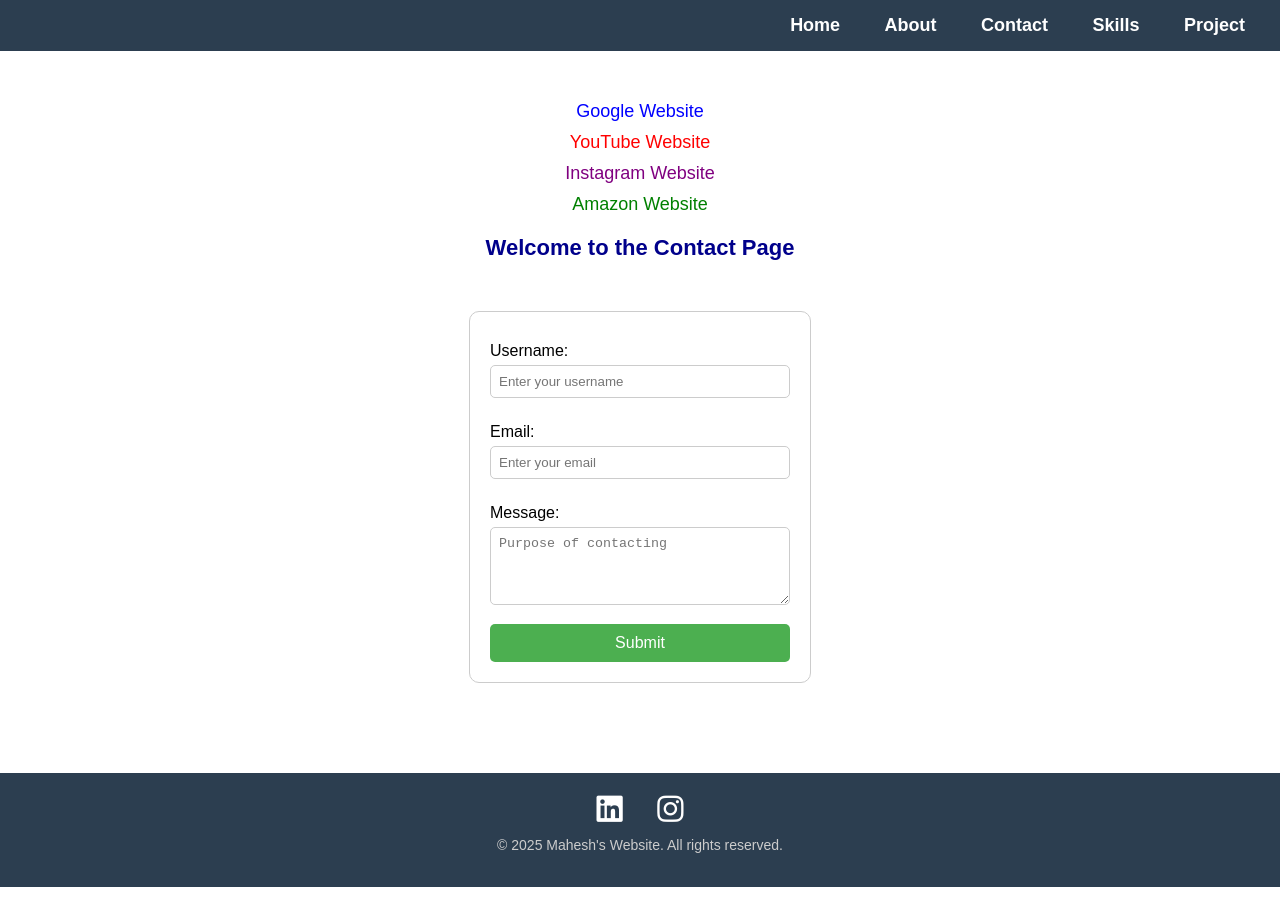
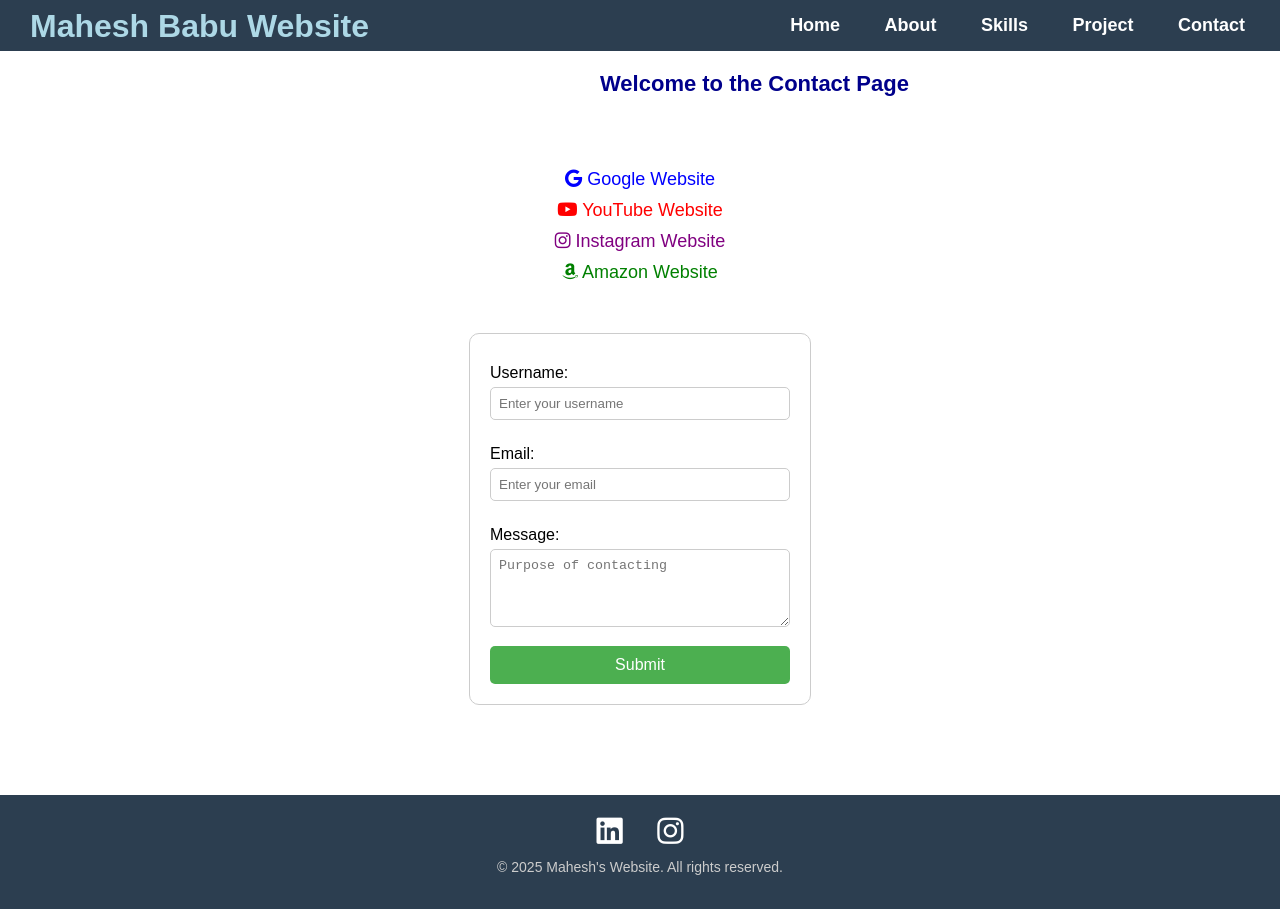
Before and after one commit to 22471A05F9/my-website, a plain HTML site: page contact.html in a window 1280 px wide. Before the commit the page ends 887 px from the top, so only its background shows below. Drawn offline with Linux system fonts and the light colour scheme.

Commit message:
index.html

```diff
--- a/contact.html
+++ b/contact.html
@@ -4,9 +4,16 @@
   <meta charset="UTF-8">
   <meta name="viewport" content="width=device-width, initial-scale=1.0">
   <title>Contact Page</title>
+  <h1 class="name">Mahesh Babu Website</h1>
   <link rel="stylesheet" href="https://cdnjs.cloudflare.com/ajax/libs/font-awesome/6.7.2/css/all.min.css">
 
   <style>
+    .name{
+      position: absolute;
+      margin-top: 8px;
+      margin-left: 30px;
+      color: lightblue;
+    }
 
     nav {
       background-color: #2c3e50;
@@ -127,20 +134,27 @@
   <nav>
     <a href="index.html">Home</a>
     <a href="about.html">About</a>
-    <a href="contact.html">Contact</a>
     <a href="skills.html">Skills</a>
     <a href="project.html">Project</a>
+    <a href="contact.html">Contact</a>
   </nav>
 
 
-  <section>
-    <a href="https://www.google.com" target="_blank" style="color: blue;">Google Website</a>
-    <a href="https://www.youtube.com" target="_blank" style="color: red;">YouTube Website</a>
-    <a href="https://www.instagram.com" target="_blank" style="color: purple;">Instagram Website</a>
-    <a href="https://www.amazon.com" target="_blank" style="color: green;">Amazon Website</a>
+    <p style="font-size: 22px; font-weight: bold; color: darkblue; margin-top: 20px; margin-left: 600px;">Welcome to the Contact Page</p>
 
-    <p style="font-size: 22px; font-weight: bold; color: darkblue; margin-top: 20px;">Welcome to the Contact Page</p>
-
+    <section>
+      <a href="https://www.google.com" target="_blank" style="color: blue;">
+        <i class="fa-brands fa-google"></i> Google Website
+      </a>
+      <a href="https://www.youtube.com" target="_blank" style="color: red;">
+        <i class="fa-brands fa-youtube"></i> YouTube Website
+      </a>
+      <a href="https://www.instagram.com" target="_blank" style="color: purple;">
+        <i class="fa-brands fa-instagram"></i> Instagram Website
+      </a>
+      <a href="https://www.amazon.com" target="_blank" style="color: green;">
+        <i class="fa-brands fa-amazon"></i> Amazon Website
+      </a>
 
     <form>
       <label>Username:</label>
```
Also changed, not shown: about.html (+11 -2 lines), index.html (+2 -3 lines), project.html (+9 -1 lines), skills.html (+10 -1 lines).
